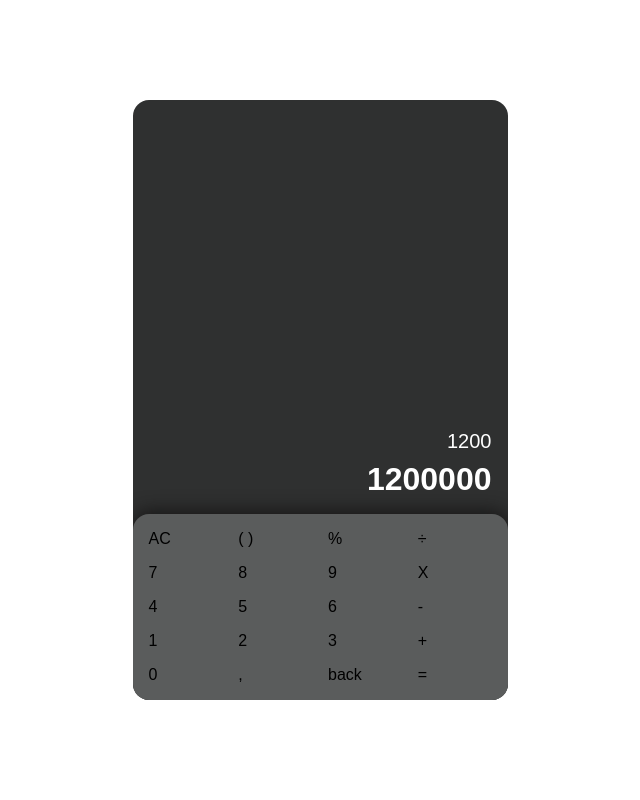
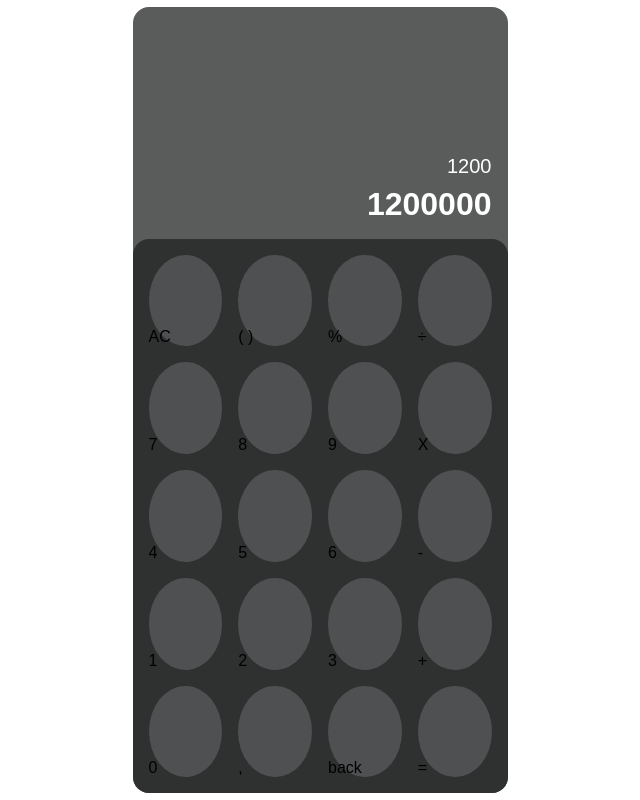
Before and after one commit to FacundoGB/calculator-top-foundations, a plain HTML site: page index.html in a window 1280 px wide. Shown: the whole page, without its empty margins (320-960 px from the left). Drawn offline with Linux system fonts and the light colour scheme.

Commit message:
started styling buttons

```diff
--- a/stlyes.css
+++ b/stlyes.css
@@ -20,7 +20,8 @@ body {
     max-width: 375px;
     min-height: 600px;
     border-radius: 1rem;
-    background-color: #2f3030;
+    background-color: #5a5c5c;
+
 }
 .display {
     display: flex;
@@ -46,11 +47,23 @@ body {
 }
 
 .key-section {
-    background-color: #5a5c5c;
+    background-color: #2f3030;
     padding: 1rem;
     border-radius: 1rem 1rem 0 0;
     display: grid;
     grid-template-columns: repeat(4, 1fr);
     grid-gap: 1rem;
-    box-shadow: 0px -3px 18px #171616;
+
 }
+
+.key-section .key {
+    position: relative;
+    cursor: pointer;
+    display: block;
+    display: auto;
+    padding-top: 100%;
+    border-radius: 50%;
+    background-color: #4f5052;
+    ;
+
+}
```
